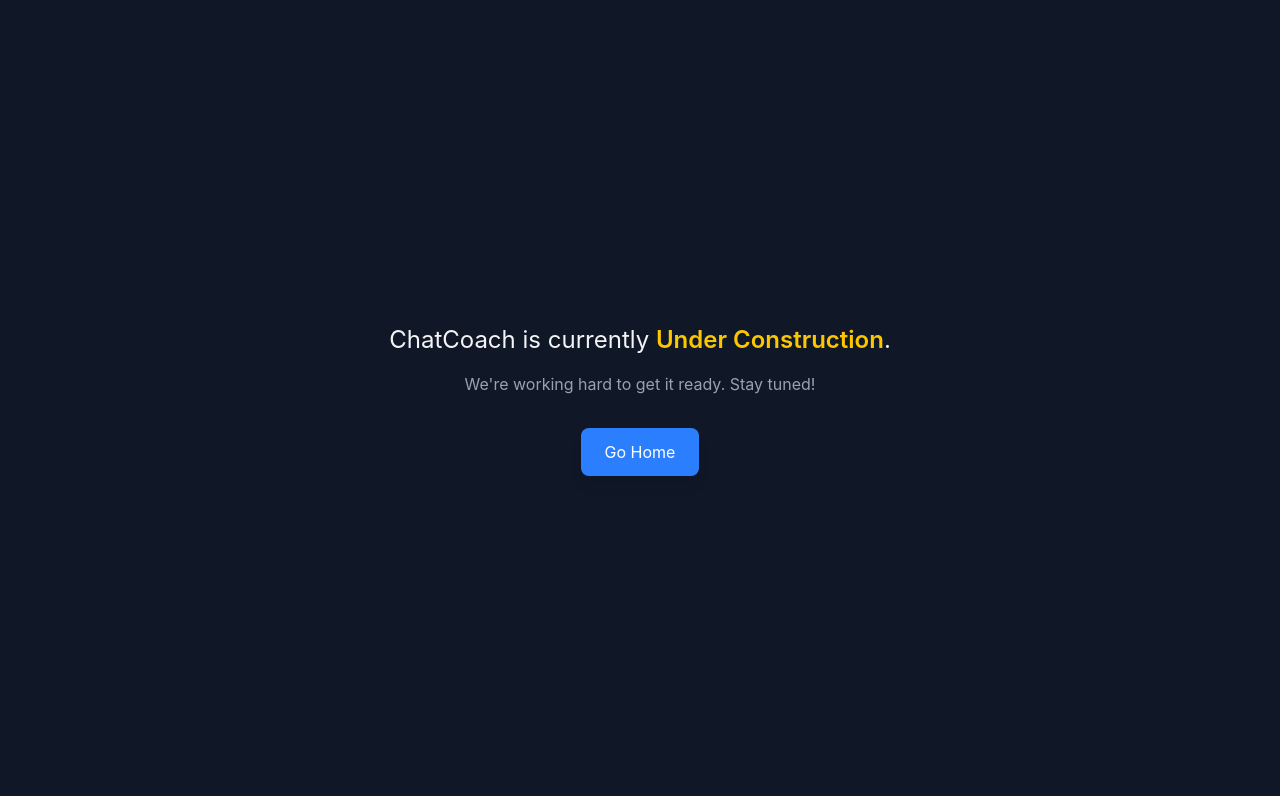
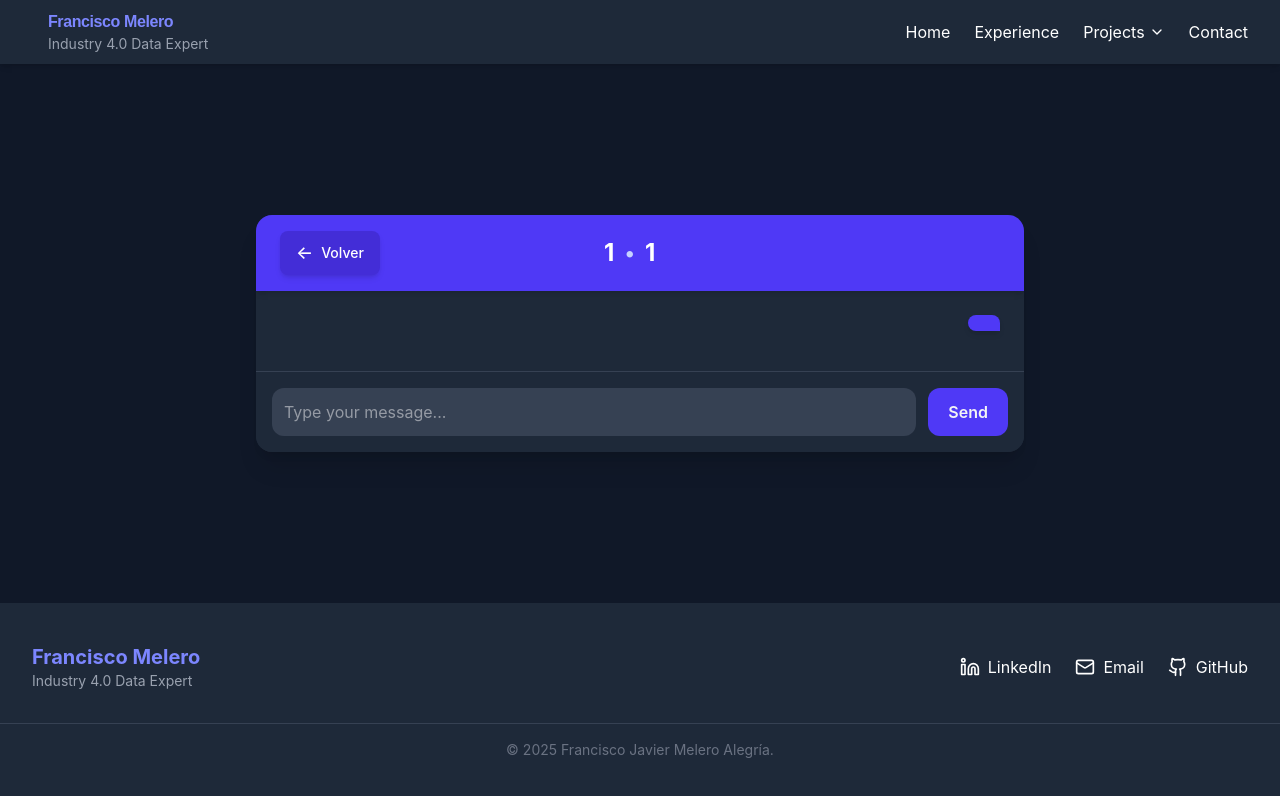
Before and after one commit to fjaviermelero/portfolio, a React (Vite) app: page /project/ChatCoachPage/1/1 in a window 1280 px wide. Shown: the top 796 px of the page. Built offline with nearby package versions, Linux system fonts and the light colour scheme.

Commit message:
Chat added, basical functioning added

```diff
--- a/src/App.jsx
+++ b/src/App.jsx
@@ -5,7 +5,7 @@
 import {ChatCoachSelect} from "./pages/ChatCoachSelect"
 import {ChatCoachCorrections} from "./pages/ChatCoachCorrections"
 import IndustrialPrediction from "./pages/IndustrialPrediction"
-// import ChatCoachPage from "./pages/ChatCoachPage"
+import ChatCoachPage from "./pages/ChatCoachPage"
 
 function App() {
    return (
@@ -14,9 +14,10 @@
           <Route path = "/" element={<Home/>}/>
           <Route path = "*" element={<NotFound/>} />
           <Route path="/project/IndustrialPrediction" element={<IndustrialPrediction />} />
-          <Route path="/project/ChatCoach" element={<ChatCoachLogin />} />
+          <Route path="/project/ChatCoachLogin" element={<ChatCoachLogin />} />
           <Route path="/project/ChatCoachSelect/:user" element={<ChatCoachSelect />} />
           <Route path="/project/ChatCoachCorrections/:user/:language" element={<ChatCoachCorrections />} />
+          <Route path="/project/ChatCoachPage/:user/:conversation" element={<ChatCoachPage />} />
         </Routes>
       </BrowserRouter>
   )
--- a/src/components/ChatCoach/ChatWindow.jsx
+++ /dev/null
@@ -1,142 +0,0 @@
-// ChatWindow.jsx
-import { useState, useRef, useEffect } from "react";
-import { X } from "lucide-react";
-
-function ChatWindow() {
-  const [username, setUsername] = useState("Kiko");
-  const [language, setLanguage] = useState("spanish");
-  const [conversationTitle, setConversationTitle] = useState("C1");
-  const [message, setMessage] = useState("");
-  const [messages, setMessages] = useState([]);
-  const [corrections, setCorrections] = useState([]);
-  const [isCorrectionsOpen, setIsCorrectionsOpen] = useState(false);
-
-  const chatBoxRef = useRef(null);
-
-  const handleSend = (e) => {
-    e.preventDefault();
-    if (!message.trim()) return;
-
-    const newMessage = { username: username || "Anónimo", text: message };
-    setMessages((prev) => [...prev, newMessage]);
-    setMessage("");
-    setCorrections((prev) => [...prev, `Corrección de "${message}"`]);
-  };
-
-  useEffect(() => {
-    if (chatBoxRef.current) {
-      chatBoxRef.current.scrollTop = chatBoxRef.current.scrollHeight;
-    }
-  }, [messages]);
-
-  return (
-    <div className="flex flex-col h-screen bg-gray-900 text-gray-100">
-      {/* Barra superior */}
-      <div className="flex flex-wrap items-center justify-between gap-3 p-4 border-b border-gray-700 bg-gray-800">
-        <div className="flex items-center gap-3 flex-wrap">
-          <input
-            type="text"
-            placeholder="Tu nombre"
-            value={username}
-            onChange={(e) => setUsername(e.target.value)}
-            className="w-40 border border-gray-700 rounded-lg px-3 py-2 bg-gray-900 focus:outline-none focus:ring-2 focus:ring-blue-500"
-          />
-          <select
-            value={language}
-            onChange={(e) => setLanguage(e.target.value)}
-            className="w-40 border border-gray-700 rounded-lg px-3 py-2 bg-gray-900 focus:outline-none focus:ring-2 focus:ring-blue-500"
-          >
-            <option value="spanish">Español</option>
-            <option value="english">English</option>
-            <option value="german">Deutsch</option>
-            <option value="french">Français</option>
-          </select>
-          <input
-            type="text"
-            placeholder="Nombre conversación"
-            value={conversationTitle}
-            onChange={(e) => setConversationTitle(e.target.value)}
-            className="w-48 border border-gray-700 rounded-lg px-3 py-2 bg-gray-900 focus:outline-none focus:ring-2 focus:ring-blue-500"
-          />
-        </div>
-
-        <button
-          onClick={() => setIsCorrectionsOpen(true)}
-          className="bg-blue-600 hover:bg-blue-500 text-white px-4 py-2 rounded-lg shadow-md transition"
-        >
-          Ver correcciones
-        </button>
-      </div>
-
-      {/* Contenido principal */}
-      <div className="flex-1 flex flex-col p-6">
-        {/* Chat box */}
-        <div
-        ref={chatBoxRef}
-        className="border border-gray-700 rounded-lg p-4 bg-gray-800 mb-3 overflow-y-auto shadow-inner max-h-[400px] sm:max-h-[500px]"
-        >
-          {messages.length === 0 && (
-            <p className="text-gray-500 italic">No hay mensajes aún...</p>
-          )}
-          {messages.map((m, idx) => (
-            <div key={idx} className="mb-3 break-words">
-              <span className="font-semibold text-blue-400">{m.username}: </span>
-              <span>{m.text}</span>
-            </div>
-          ))}
-        </div>
-
-        {/* Formulario de envío */}
-        <form
-          onSubmit={handleSend}
-          className="flex flex-col sm:flex-row gap-3"
-        >
-          <input
-            type="text"
-            placeholder="Escribe un mensaje..."
-            value={message}
-            onChange={(e) => setMessage(e.target.value)}
-            required
-            className="flex-1 border border-gray-700 rounded-lg px-3 py-2 bg-gray-800 focus:outline-none focus:ring-2 focus:ring-blue-500"
-          />
-          <button
-            type="submit"
-            className="bg-blue-600 hover:bg-blue-500 text-white px-6 py-2 rounded-lg shadow-md transition"
-          >
-            Enviar
-          </button>
-        </form>
-      </div>
-
-      {/* Panel de correcciones */}
-      {isCorrectionsOpen && (
-        <div className="fixed inset-y-0 right-0 w-80 bg-gray-800 border-l border-gray-700 shadow-lg z-50 flex flex-col">
-          <div className="flex justify-between items-center p-4 border-b border-gray-700">
-            <h3 className="text-lg font-semibold text-blue-400">Correcciones</h3>
-            <button
-              onClick={() => setIsCorrectionsOpen(false)}
-              className="text-gray-400 hover:text-gray-200"
-            >
-              <X size={20} />
-            </button>
-          </div>
-          <ul className="flex-1 overflow-y-auto p-4 space-y-2">
-            {corrections.length === 0 && (
-              <li className="text-gray-500 italic">Sin correcciones aún...</li>
-            )}
-            {corrections.map((c, idx) => (
-              <li
-                key={idx}
-                className="text-sm bg-gray-700 px-3 py-2 rounded-lg shadow-sm"
-              >
-                {c}
-              </li>
-            ))}
-          </ul>
-        </div>
-      )}
-    </div>
-  );
-}
-
-export default ChatWindow;
--- a/src/components/Navbar.jsx
+++ b/src/components/Navbar.jsx
@@ -67,7 +67,7 @@
                   </Link>
                   <HashLink
                     smooth
-                    to="/project/ChatCoach"
+                    to="/project/ChatCoachLogin"
                     className="block px-6 py-2 hover:bg-gray-700 whitespace-nowrap"
                     onClick={handleLinkClick}
                   >
@@ -141,7 +141,7 @@
                 </Link>
                 <HashLink
                   smooth
-                  to="/project/ChatCoach"
+                  to="/project/ChatCoachLogin"
                   className="block px-6 py-2 hover:bg-gray-700 whitespace-nowrap"
                   onClick={handleLinkClick}
                 >
--- a/src/components/ProjectSection.jsx
+++ b/src/components/ProjectSection.jsx
@@ -5,7 +5,7 @@
 export default function ProjectsSection() {
   const projects = [
     { title: "Industrial Workload Predictor", image: IndustrialPredictionImage, link: "/project/IndustrialPrediction" },
-    { title: "ChatCoach", image: ChatCoachImage, link: "/project/ChatCoach" },
+    { title: "ChatCoach", image: ChatCoachImage, link: "/project/ChatCoachLogin" },
   ];
 
   // Determinar número de columnas dinámicamente según cantidad de proyectos
--- a/src/pages/ChatCoachSelect.jsx
+++ b/src/pages/ChatCoachSelect.jsx
@@ -53,7 +53,7 @@
                   className="bg-gray-700 hover:bg-gray-600 rounded-md p-3 transition duration-200"
                 >
                   <Link
-                    to={`/project/ChatCoach/${user}/${conv.conversation_title}`}
+                    to={`/project/ChatCoachPage/${user}/${conv.conversation_title}`}
                     className="text-blue-400 hover:underline"
                   >
                     <strong>{conv.conversation_title}</strong>
--- a/src/pages/ChatCoachpage.jsx
+++ b/src/pages/ChatCoachpage.jsx
@@ -1,24 +1,146 @@
 // ChatCoach.jsx
+import { useState, useEffect, useRef } from "react";
 import Navbar from "../components/Navbar";
 import Footer from "../components/Footer";
-import ChatWindow from "../components/ChatCoach/ChatWindow";
+import { Link, useParams } from "react-router-dom";
 
 export default function ChatCoachPage() {
+  const [messages, setMessages] = useState([
+    { from: "bot", text: "👋" },
+  ]);
+  const [input, setInput] = useState("");
+  const messagesEndRef = useRef(null);
+  const { user, conversation } = useParams();
+
+  // Scroll automático al último mensaje
+  useEffect(() => {
+    messagesEndRef.current?.scrollIntoView({ behavior: "smooth" });
+  }, [messages]);
+
+  const handleSend = async () => {
+    if (!input.trim()) return;
+
+    const newMessage = {
+      "user": user,
+      "message": input,
+      "language": "spanish",
+      "conversation_title": conversation
+    };
+
+    setMessages((prev) => [...prev, newMessage]);
+    setInput("");
+
+    // Simulación de respuesta del bot
+
+
+  try {
+      const answer = await fetch("http://localhost:8000/chat", {
+        method: "POST",
+        headers: {
+          "Content-Type": "application/json",
+        },
+        body: JSON.stringify(newMessage),
+      });
+
+      if (!answer.ok) {
+        throw new Error("Error on server response");
+      }
+
+      const response = await answer.json();
+      console.log("Respuesta del backend:", response);
+
+
+      setMessages((prev) => [
+        ...prev,
+        { "user": "chatbot",
+          "message": response.model_answer
+        },
+      ]);
+
+      console.log(messages)
+
+    } catch (error) {
+      console.error("Error:", error);
+    }
+
+  };
+
+  const handleKeyDown = (e) => {
+    if (e.key === "Enter") handleSend();
+  };
+
   return (
-    <div className="flex flex-col h-screen">
+    <div className="flex flex-col min-h-screen bg-gray-900 text-gray-100">
       <Navbar />
 
-      <br />
+      <div className="flex-1 flex flex-col items-center justify-center p-6">
+        <div className="w-full max-w-3xl bg-gray-800 rounded-2xl shadow-xl flex flex-col overflow-hidden">
+          {/* Título */}
+         <div className="flex items-center justify-between bg-indigo-600 text-white px-6 py-4 shadow-md">
+            {/* Botón volver */}
+            <Link
+              to={`/project/ChatCoachSelect/${user}`}
+              className="flex items-center gap-2 px-4 py-2 bg-indigo-700 hover:bg-indigo-500 rounded-lg transition-all duration-300 text-sm font-medium shadow-md"
+            >
+              <span className="text-lg">←</span>
+              <span>Volver</span>
+            </Link>
 
-      {/* ChatWindow ocupa todo el espacio restante */}
-      <div className="flex-1">
-        <ChatWindow />
+            {/* Título centrado */}
+            <div className="flex-1 text-center">
+              <h2 className="text-2xl font-bold tracking-wide">
+                {user}
+                <span className="text-indigo-200 font-light mx-2">•</span>
+                {conversation}
+              </h2>
+            </div>
+
+            {/* Espaciador (mantiene el botón centrado visualmente) */}
+            <div className="w-[120px]" />
+          </div>
+
+          {/* Área de mensajes */}
+          <div className="flex-1 p-6 overflow-y-auto space-y-4">
+            {messages.map((msg, i) => (
+              <div
+                key={i}
+                className={`flex ${msg.user === "chatbot" ? "justify-start" : "justify-end"}`}
+              >
+                <div
+                  className={`px-4 py-2 rounded-2xl max-w-[75%] text-sm md:text-base transition-all duration-300 ${
+                    msg.user !== "chatbot"
+                      ? "bg-indigo-600 text-white rounded-br-none shadow-md"
+                      : "bg-gray-700 text-gray-100 rounded-bl-none shadow-md"
+                  }`}
+                >
+                  {msg.message}
+                </div>
+              </div>
+            ))}
+            <div ref={messagesEndRef} />
+          </div>
+
+          {/* Campo de entrada */}
+          <div className="border-t border-gray-700 p-4 bg-gray-800 flex items-center">
+            <input
+              type="text"
+              value={input}
+              onChange={(e) => setInput(e.target.value)}
+              onKeyDown={handleKeyDown}
+              placeholder="Type your message..."
+              className="flex-1 bg-gray-700 text-gray-100 p-3 rounded-xl focus:outline-none focus:ring-2 focus:ring-indigo-500 transition"
+            />
+            <button
+              onClick={handleSend}
+              className="ml-3 px-5 py-3 bg-indigo-600 rounded-xl font-semibold hover:bg-indigo-500 transition"
+            >
+              Send
+            </button>
+          </div>
+        </div>
       </div>
 
-      <br />
-
       <Footer />
-
     </div>
   );
 }
```
